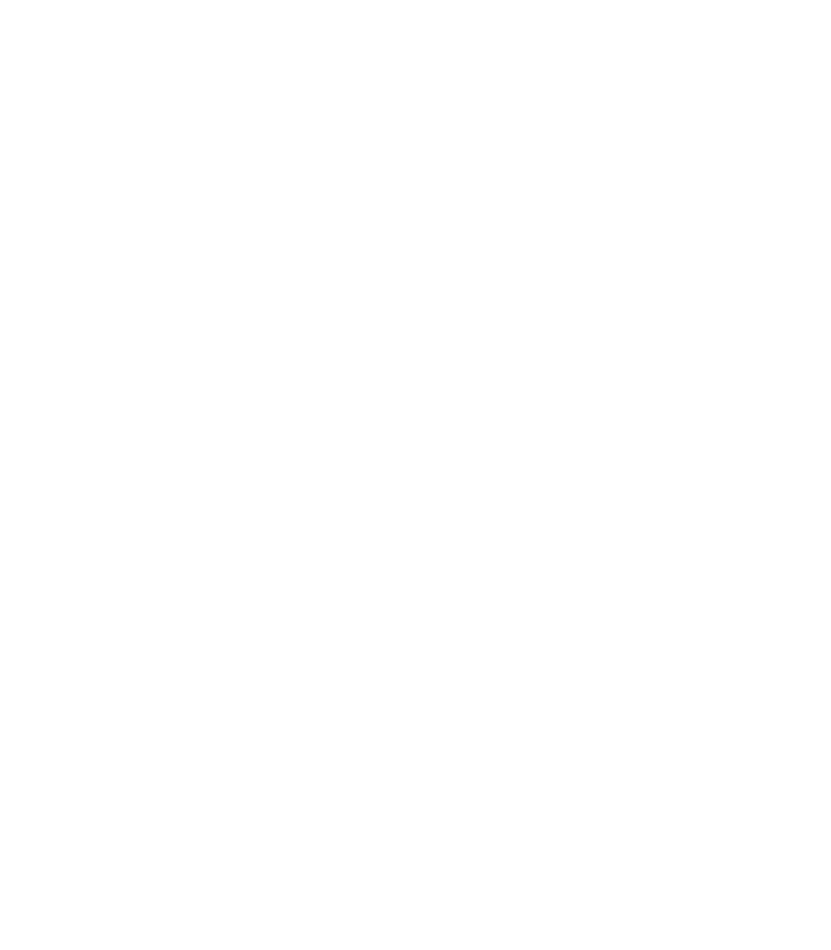
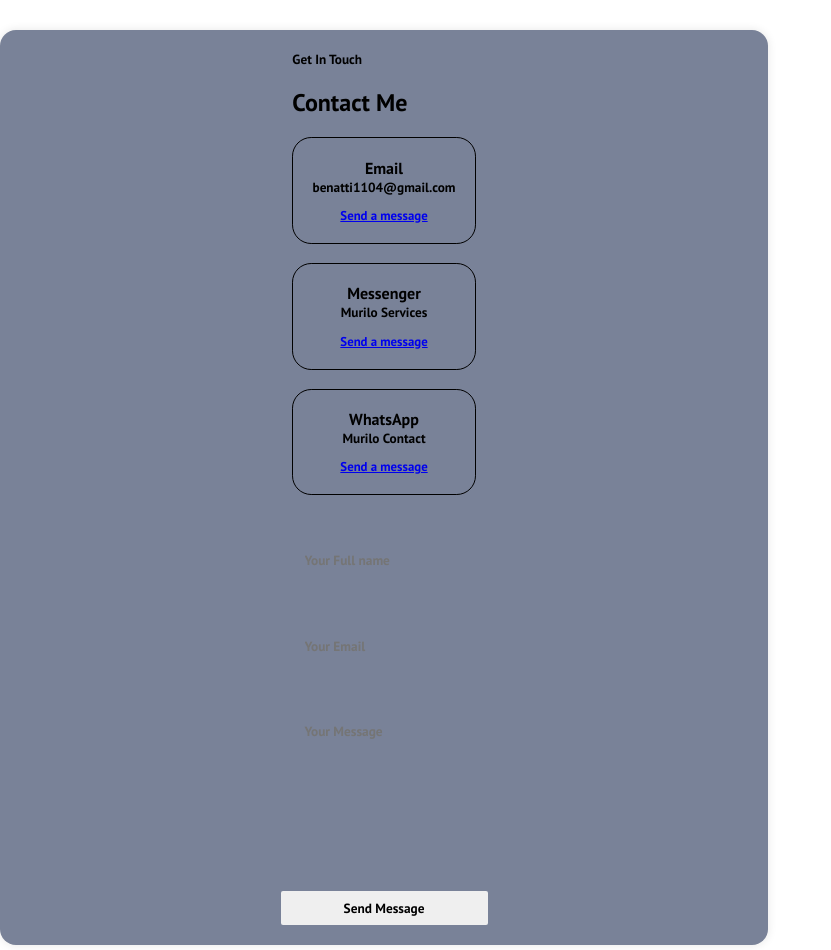
Before and after one commit to benattimj/react-website-bj-1, a React (Create React App) app: page /sign-up in a window 1280 px wide. Shown: the part 802-1752 px from the top of the page, without its empty margins (0-831 px from the left). Before the commit the page ends 800 px from the top, so only its background shows below. Built offline with nearby package versions, Linux system fonts and the light colour scheme.

Commit message:
Update Contact Footer

```diff
--- a/src/App.js
+++ b/src/App.js
@@ -1,4 +1,3 @@
-
 import React from 'react';
 import Navbar from './components/Navbar';
 import './App.css';
@@ -7,6 +6,8 @@
 import Services from './components/pages/Services';
 import Products from './components/pages/Products';
 import SignUp from './components/pages/SignUp';
+import Footer from './components/Footer';
+import Contact from './components/Contact';
 
 function App() {
   return (
@@ -18,8 +19,12 @@
           <Route path='/services' component={Services} />
           <Route path='/products' component={Products} />
           <Route path='/sign-up' component={SignUp} />
+
         </Switch>
+        <Contact/>
+        <Footer/>
       </Router>
+
     </>
   );
 }
--- /dev/null
+++ b/src/components/Contact.css
@@ -0,0 +1,83 @@
+.container.contact_container {
+    margin-top: 2rem;
+    margin-bottom: 2rem; /* Adicione margem inferior para espaço entre o formulário e o footer */
+    background-color: rgb(121, 130, 152);
+    width: 60%;
+    display: flex;
+    flex-direction: column;
+    justify-content: center;
+    align-items: center;
+    gap: 2rem;
+    padding: 20px;
+    box-shadow: 0 0 10px rgba(0, 0, 0, 0.1);
+    border-radius: 1rem;
+    border: 2px solid var(--color-primary-variant);
+}
+
+
+
+.contact_options {
+    display: flex;
+    flex-direction: column;
+    gap: 1.2rem;
+}
+
+
+.contact_option {
+    background: var(--color-bg-variant);
+    padding: 1.2rem;
+    border-radius: 1.2rem;
+    text-align: center;
+    border: 1px solid ;
+    transition: var(--transition);
+}
+
+.contact_option:hover {
+    background: transparent;
+    border-color: var(--color-primary-variant);
+}
+
+.contact_option-icon{
+    font-size: 1.5rem;
+    margin-bottom: 0.5rem;
+
+}
+
+.contact_option a {
+    margin-top: 0.7rem;
+    display: inline-block;
+    font-size: 0.8rem;
+}
+
+/* ================ Form ========== */
+
+form {
+    display: flex;
+    flex-direction: column;
+    gap: 1.2rem;
+}
+
+input, textarea {
+    width: 100%;
+    padding: 1.5rem;
+    border-radius: 0.5rem;
+    background: transparent;
+    border: 2px solid var(--color-primary-variant);
+    resize: none;
+    color: var(--color-white);
+
+}
+
+
+@media screen and (max-width: 1024px) {
+   .container.contact_container {
+    grid-template-columns: 1fr;
+    gap: 2rem;
+   }
+}
+
+@media screen and (max-width: 600px) {
+    .container.contact_container {
+        width: var(--container-width-sm);
+    }
+}
--- /dev/null
+++ b/src/components/Contact.js
@@ -0,0 +1,46 @@
+import React from 'react'
+import './Contact.css'
+
+
+const Contact = () => {
+  return (
+    <section id='contact'>
+
+
+<div className="container contact_container">
+<div className='contact_options'>
+
+<h5>Get In Touch</h5>
+<h2>Contact Me</h2>
+
+<article className="contact_option">
+    <h4>Email</h4>
+    <h5>benatti1104@gmail.com</h5>
+    <a href="mailto:benatti1104@gmail.com"> Send a message</a>
+</article>
+
+<article className="contact_option">
+    <h4>Messenger</h4>
+    <h5>Murilo Services</h5>
+    <a href="https://m.me/murilo.benattig.980" target="_blank" rel="noopener noreferrer"> Send a message</a>
+</article>
+
+<article className="contact_option">
+    <h4>WhatsApp</h4>
+    <h5>Murilo Contact</h5>
+    <a href="https://api.whatsapp.com/send/?phone=5534991286927&text&type=phone_number&app_absent=0" classname='btn btn-prymary'> Send a message</a>
+    </article>
+  </div>
+
+<form action="">
+<input type="text" name='name' placeholder='Your Full name' required/>
+<input type="email" name='email' placeholder='Your Email' required/>
+<textarea name="message" rows="7" placeholder='Your Message' required/>
+<button type='submit' className='btn btn-primary'>Send Message</button>
+        </form>
+      </div>
+    </section>
+  )
+}
+
+export default Contact
--- a/src/components/Footer.css
+++ b/src/components/Footer.css
@@ -160,4 +160,5 @@
 }
 
 @media screen and (max-width: 768px) {
+
 }
--- a/src/components/Footer.js
+++ b/src/components/Footer.js
@@ -8,10 +8,10 @@
     <div className='footer-container'>
       <section className='footer-subscription'>
         <p className='footer-subscription-heading'>
-          Join the BJ System to receive our best vacation deals
-        </p>
+          Se inscreva para as melhores ofertas e top 10 hit da cidade.
+                  </p>
         <p className='footer-subscription-text'>
-          You can unsubscribe at any time.
+          Se inscreva a qualquer momento.
         </p>
         <div className='input-areas'>
           <form>
@@ -68,7 +68,7 @@
               <i class='fab fa-typo3' />
             </Link>
           </div>
-          <small class='website-rights'>BJSYS © 2020</small>
+          <small class='website-rights'>BJSYS © 2023</small>
           <div class='social-icons'>
             <Link
               class='social-icon-link facebook'
```
Also changed, not shown: src/components/Button.js (+12 -1 lines), src/components/Button.css (indentation only). Lines whose indentation alone changed are shown as unchanged.
